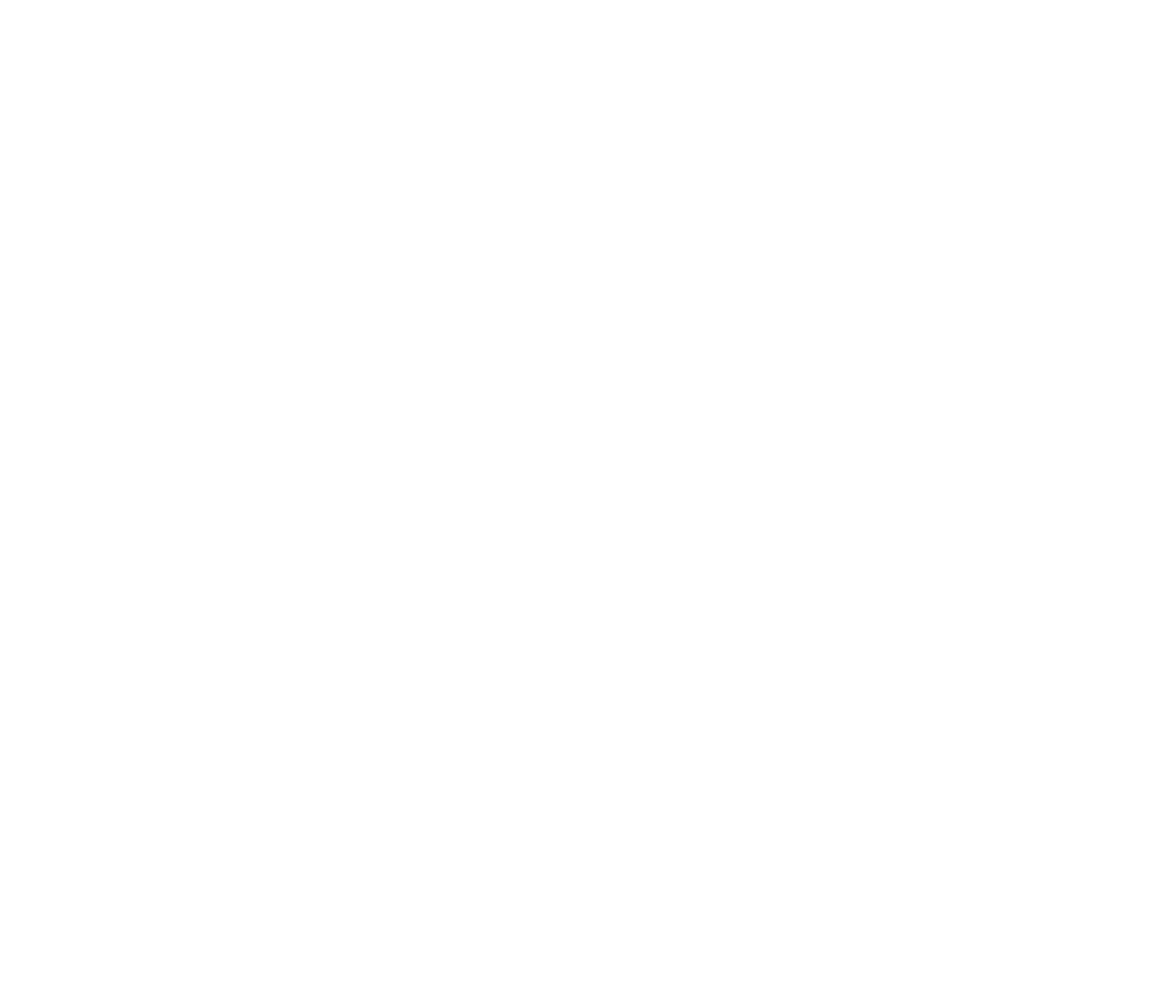
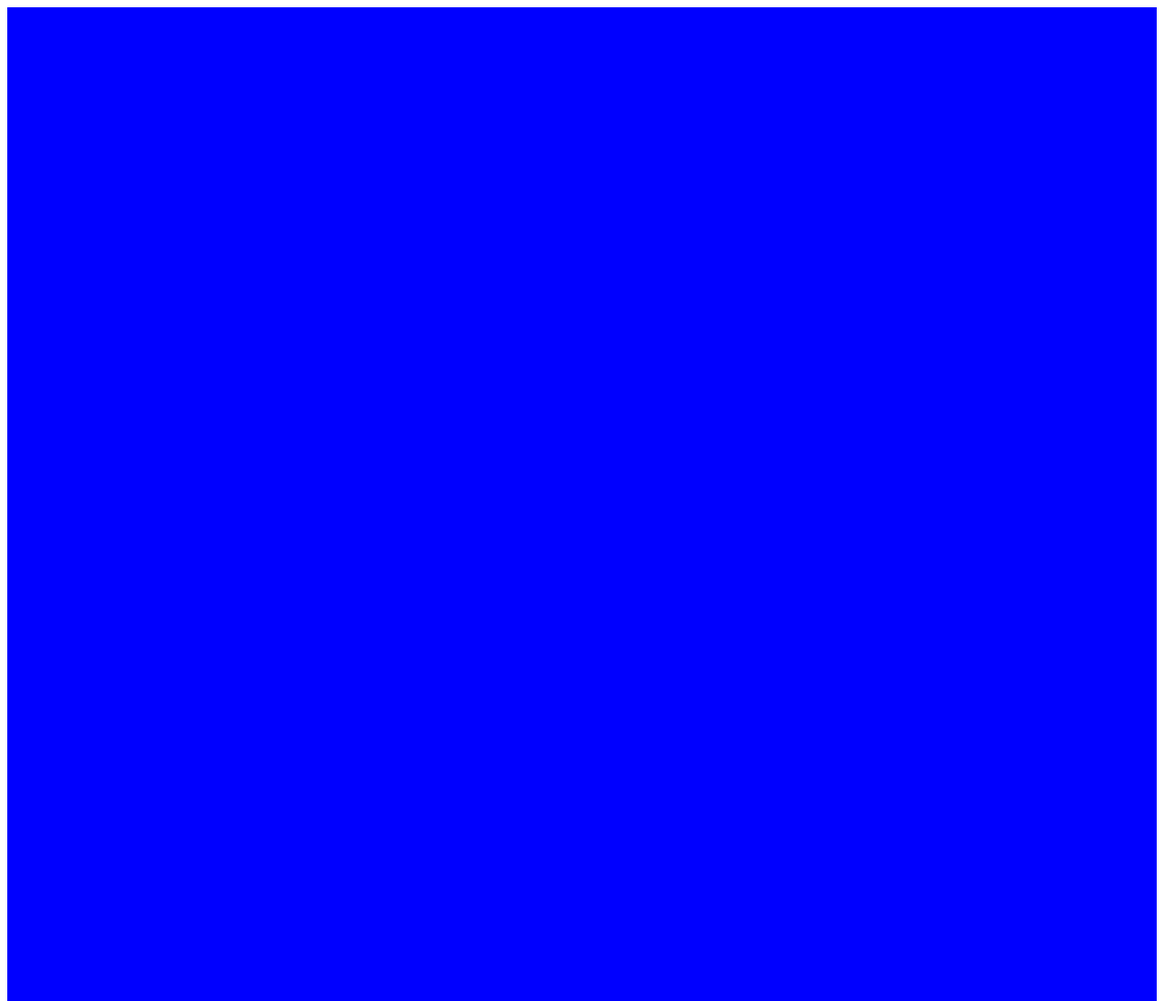
Before and after one commit to Tashar999/Etchasketch, a plain HTML site: page index.html in a window 1280 px wide. Shown: the top 1100 px of the page at 91% size. Before the commit the page ends 800 px from the top, so only its background shows below. Drawn offline with Linux system fonts and the light colour scheme.

Commit message:
created grid

```diff
--- a/index.html
+++ b/index.html
@@ -4,8 +4,13 @@
     <meta charset="UTF-8">
     <meta name="viewport" content="width=device-width, initial-scale=1.0">
     <title>Document</title>
+    <link rel="stylesheet" href="style.css">
 </head>
 <body>
+    <div class="container">
 
+    </div>
+
+    <script src="script.js"></script>
 </body>
 </html>
--- /dev/null
+++ b/script.js
@@ -0,0 +1,6 @@
+const container = document.querySelector('.container');
+
+for (let i = 0; i < 256; i++) {
+const div = document.createElement('div');
+container.appendChild(div);
+}
--- /dev/null
+++ b/style.css
@@ -0,0 +1,13 @@
+div {
+    height: 100px;
+}
+
+.container {
+    background-color: red;
+}
+
+.container div {
+    height: 100px;
+    background-color: blue;
+
+}
```
